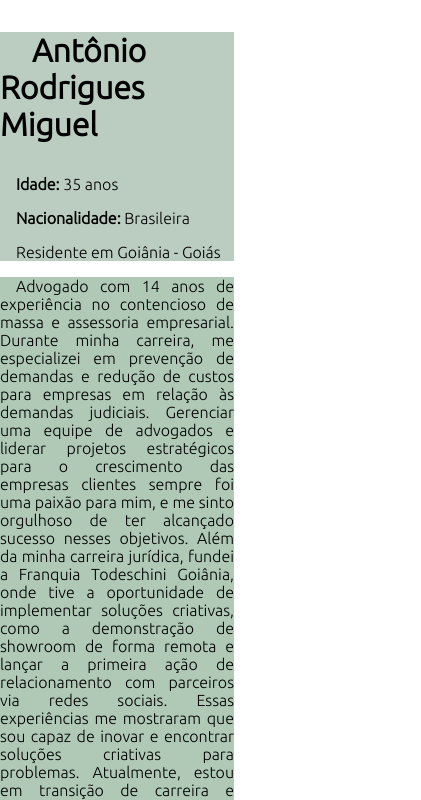
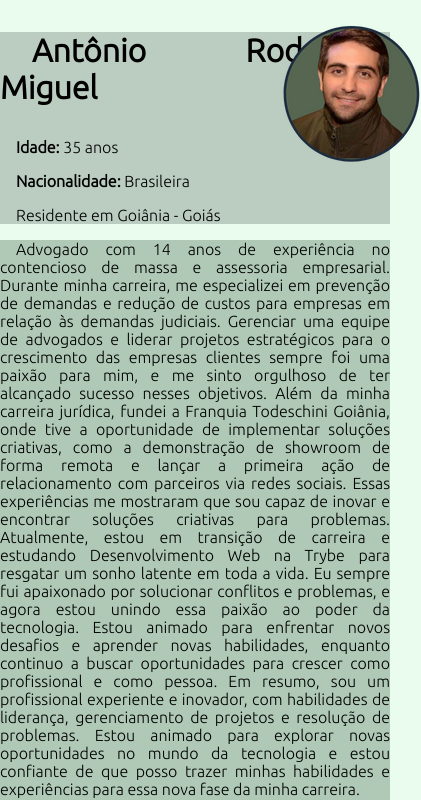
Before and after one commit to antonioRMiguel/antonioRMiguel.github.io, a plain HTML site: page index.html in a window 390 px wide. Shown: the top 800 px of the page, 421 px wide, since content can reach past the window. Drawn offline with Linux system fonts and the light colour scheme.

Commit message:
nova versão do site, retirado fundo, tornado responsivo, adicionado foto, e convertido o site todo em verde

```diff
--- a/index.html
+++ b/index.html
@@ -17,9 +17,17 @@ body {
     font-family: 'Ubuntu', sans-serif;
     text-align: justify;
     background-color: #E9FCEE;
-    margin: 0%;
-    width: 60%;
-    background: url("fundo-pagina-portfolio.png") no-repeat center fixed;
+    background-size: 100%;
+    bottom: 0;
+    left: 0;
+    right: 0;
+    top: 0;
+    position: absolute;
+    margin: auto;
+    height: 100%;
+    width: 100%;
+
+
 }
 
 p {
@@ -33,29 +41,39 @@ p {
 
 .cabecalho-fundo {
     background-color: #BBCDC0;
-    margin-block: 0px;
+
 }
 
 .cabecalho-meio {
     background-color: #AFC9B6;
-    margin-block: 0px;
 }
 
 .corpo-fundo {
     background-color: #A9C7B1;
-    margin-block: 0px;
+
 
 }
 
 .publicacoes-fundo {
     background-color: #B1CCB8;
-    margin-block: 0px;
 }
 
 
 .rodape-fundo {
     background-color: #B8D1BE;
-    margin-block: 0px;
+
+}
+
+.centralizar-img {
+    mwidth: 80%;
+    position: absolute;
+    top: 11%;
+    left: 90%;
+    transform: translate(-50%, -50%);
+
+
+
+
 }
 
 </style>
@@ -64,7 +82,7 @@ p {
 <body>
 
 <div class="cabecalho-fundo">
-    <id="foto">
+    <img class="centralizar-img" src="foto-perfil.png" alt="foto de antonio miguel"></img>
 <h1><strong><p id="dadosPessoais"> Antônio Rodrigues Miguel </p></strong></h1>
     <p><strong>Idade:</strong> 35 anos</p>
    <p><strong> Nacionalidade:</strong> Brasileira </p>
@@ -103,7 +121,6 @@ p {
     <h2><p id="menu">Menu</p></h2>
     <ul>
     <li> <p> <a href="https://www.linkedin.com/in/antoniormiguel/" target="_blank" class="retira-decoracao-link">Linkedin </a></li>
-    <li> <p> <a href="#foto" class="retira-decoracao-link">Minha foto</p></a></li>
     <li> <p> <a href="#dadosPessoais" class="retira-decoracao-link">Dados Pessoais</p></a></li>
     <li> <p> <a href="#skills" class="retira-decoracao-link"> Habilidades </p></a></li>
     <li> <p> <a href="#publicacoes" class="retira-decoracao-link">Publicações </p></a></li>
```
Also changed, not shown: bg-azul-novo.png (added), foto-perfil.png (added), 1 other file.
